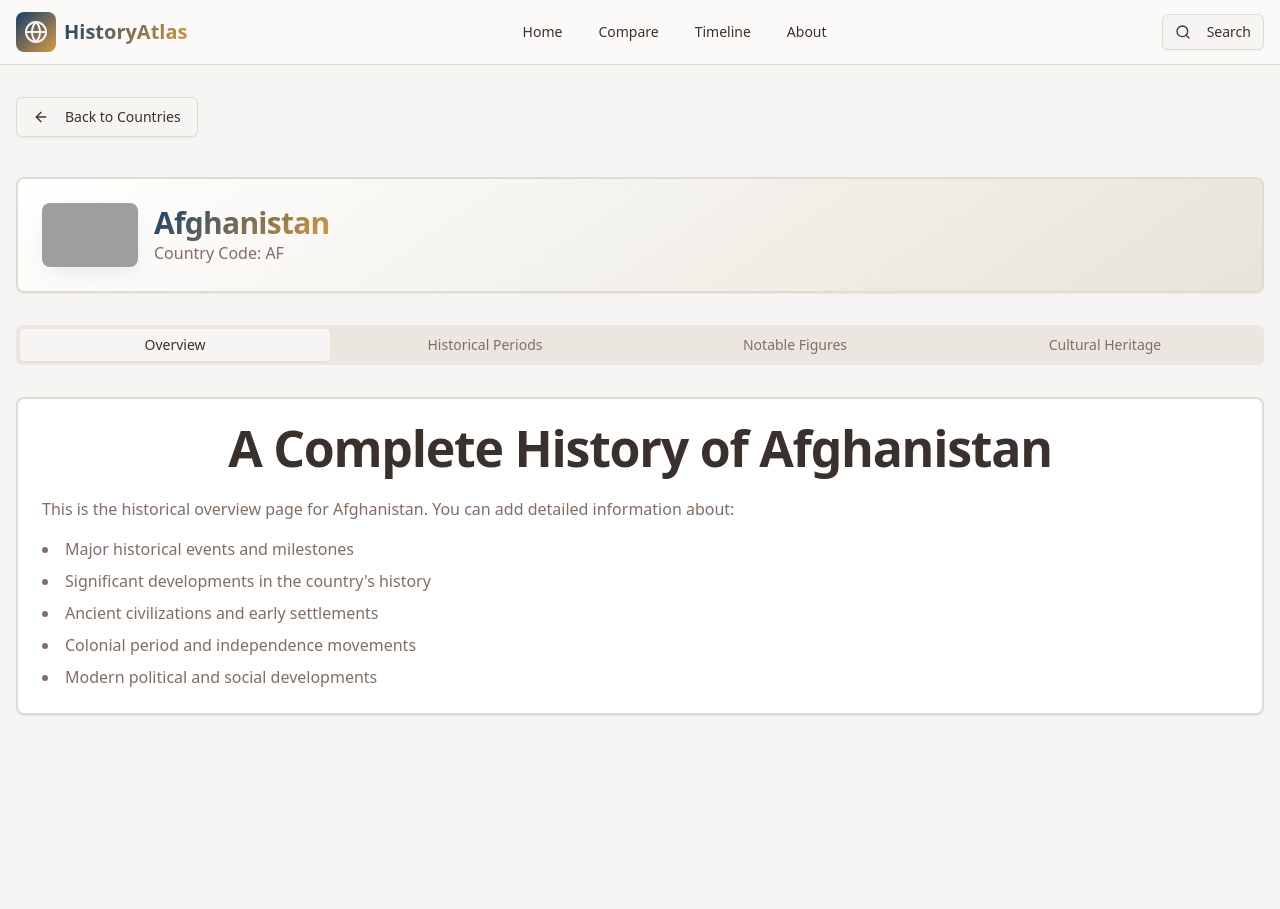
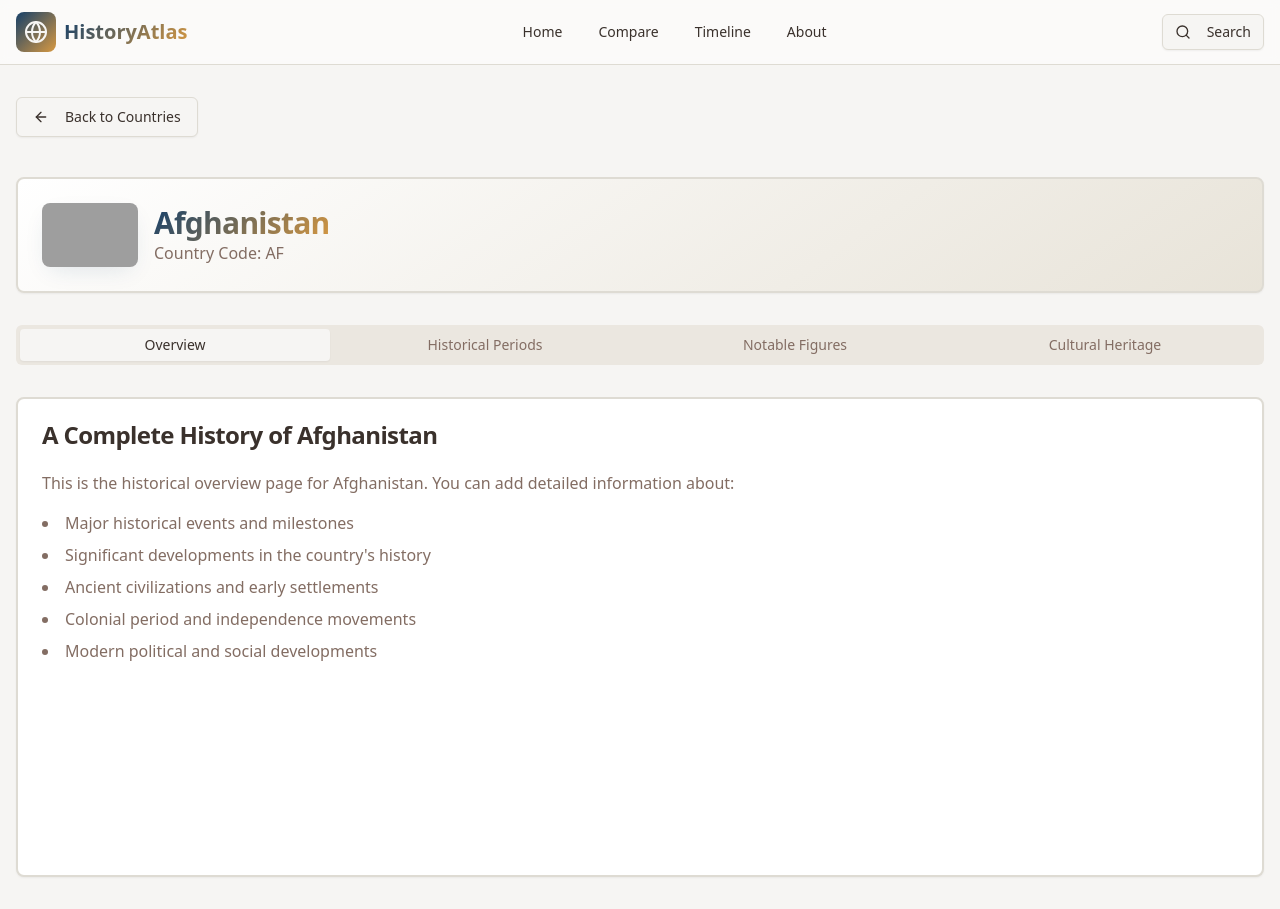
Before and after one commit to Vinayak-Bansal/historyatlas-country-grid, a React (Vite) app: page /country/afghanistan/overview in a window 1280 px wide. Before the commit the page ends 800 px from the top, so only its background shows below. Built offline with nearby package versions, Linux system fonts and the light colour scheme; grey boxes are pictures that could not be loaded.

Commit message:
Expand screen on subtab click

```diff
--- a/src/data/countries.ts
+++ b/src/data/countries.ts
@@ -17,7 +17,7 @@ export const countries: Country[] = [
   { name: "Australia", code: "AU", flag: "https://flagpedia.net/data/flags/w580/au.webp" },
   { name: "Austria", code: "AT", flag: "https://flagpedia.net/data/flags/w580/at.webp" },
   { name: "Azerbaijan", code: "AZ", flag: "https://flagpedia.net/data/flags/w580/az.webp" },
-  { name: "Bahamas", code: "BS", flag: "https://flagpedia.net/data/flags/w580/bs.webp", historicalOverview: "This is the historical overview for the Bahamas." },
+  { name: "Bahamas", code: "BS", flag: "https://flagpedia.net/data/flags/w580/bs.webp", historicalOverview: ["This is the historical overview for the Bahamas."] },
   { name: "Bahrain", code: "BH", flag: "https://flagpedia.net/data/flags/w580/bh.webp" },
   { name: "Bangladesh", code: "BD", flag: "https://flagpedia.net/data/flags/w580/bd.webp" },
   { name: "Barbados", code: "BB", flag: "https://flagpedia.net/data/flags/w580/bb.webp" },
--- a/src/pages/CountryFigures.tsx
+++ b/src/pages/CountryFigures.tsx
@@ -89,7 +89,7 @@ const CountryFigures = () => {
         </div>
 
         {/* Notable Figures Content */}
-        <Card className="border-2">
+        <Card className="border-2 min-h-[60vh] transition-all duration-300">
           <CardHeader>
             <CardTitle>Notable Historical Figures - {country.name}</CardTitle>
           </CardHeader>
--- a/src/pages/CountryHeritage.tsx
+++ b/src/pages/CountryHeritage.tsx
@@ -89,7 +89,7 @@ const CountryHeritage = () => {
         </div>
 
         {/* Cultural Heritage Content */}
-        <Card className="border-2">
+        <Card className="border-2 min-h-[60vh] transition-all duration-300">
           <CardHeader>
             <CardTitle>Cultural Heritage - {country.name}</CardTitle>
           </CardHeader>
--- a/src/pages/CountryOverview.tsx
+++ b/src/pages/CountryOverview.tsx
@@ -89,9 +89,9 @@ const CountryOverview = () => {
         </div>
 
         {/* Overview Content */}
-        <Card className="border-2">
+        <Card className="border-2 min-h-[60vh] transition-all duration-300">
           <CardHeader>
-            <CardTitle className = "Hello">A Complete History of {country.name}</CardTitle>
+            <CardTitle>A Complete History of {country.name}</CardTitle>
           </CardHeader>
           <CardContent>
             {country.historicalOverview && country.historicalOverview.length > 0 ? (
--- a/src/pages/CountryPeriods.tsx
+++ b/src/pages/CountryPeriods.tsx
@@ -89,7 +89,7 @@ const CountryPeriods = () => {
         </div>
 
         {/* Historical Periods Content */}
-        <Card className="border-2">
+        <Card className="border-2 min-h-[60vh] transition-all duration-300">
           <CardHeader>
             <CardTitle>Key Historical Periods - {country.name}</CardTitle>
           </CardHeader>
```
